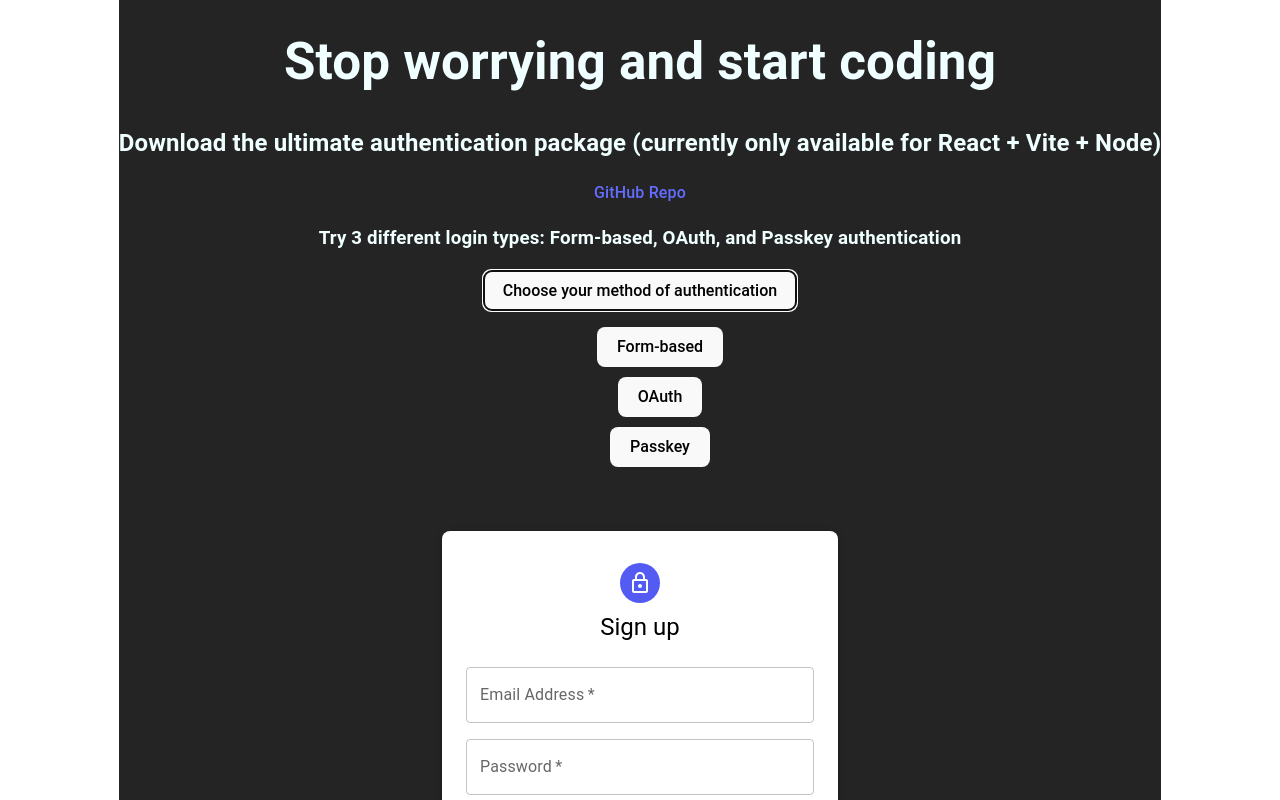
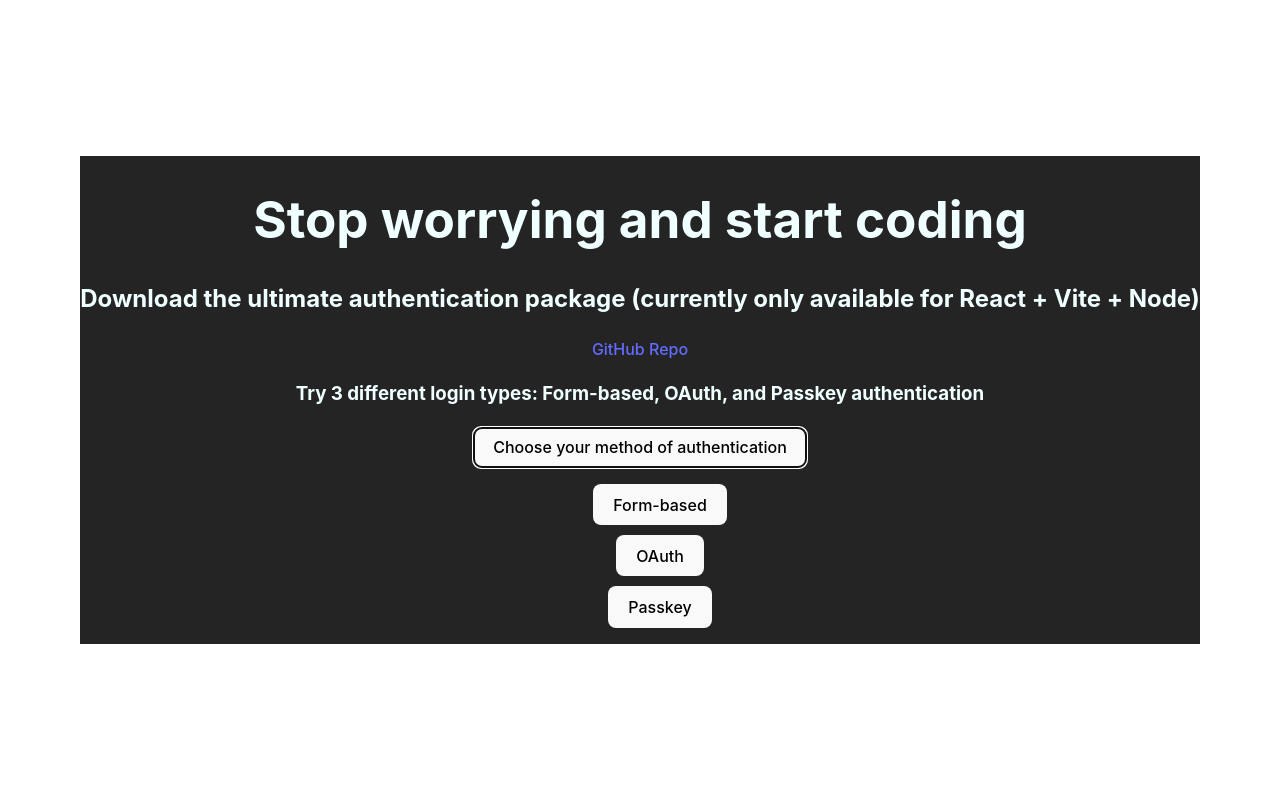
Before and after one commit to oslabs-beta/cerberus, a React (Vite) app in the folder client/: page /Forgot-PW in a window 1280 px wide. Both pictures are taken after a click on the button "Choose your method of authentication". Shown: the top 800 px of the page. Built offline with nearby package versions, Linux system fonts and the light colour scheme.

Commit message:
Trying to render sign-up component

```diff
--- a/client/src/App.tsx
+++ b/client/src/App.tsx
@@ -1,17 +1,26 @@
 import React, { useState, useEffect, useContext } from 'react';
+import { BrowserRouter as Router, Routes, Route } from 'react-router-dom';
 import Container from './components/Container';
+import SignUp from './components/Sign-up';
+import Login from './components/Login';
+import ForgotPW from './components/Forgot-PW';
 
 const App = () => {
-  return <Container></Container>;
+  return (
+    <Router>
+      <Container>
+        <Routes>
+          {/* give the route a react component instance */}
+          <Route path='/Login' element={<Login />} />
+          <Route path='/sign-up' element={<SignUp />} />
+          <Route path='/Forgot-PW' element={<ForgotPW />} />
+        </Routes>
+      </Container>
+    </Router>
+  );
 };
 
 export default App;
-
-// import { BrowserRouter as Router, Routes, Route } from "react-router-dom";
-// import Container from "./components/Container";
-// import SignUp from "./components/Sign-up";
-// import Login from "./components/Login";
-// import ForgotPW from "./components/Forgot-PW";
 
 // const App = () => {
 //   return (
--- a/client/src/components/Container.tsx
+++ b/client/src/components/Container.tsx
@@ -4,10 +4,13 @@ import { useState } from 'react';
 import SignUp from './Sign-up';
 import Login from './Login';
 import ForgotPW from './Forgot-PW';
+import { useNavigate } from 'react-router-dom';
 
-const Container = () => {
+//container should accept and render the children from the app.tsx file
+const Container = ({ children }: { children: React.ReactNode }) => {
   const [open, setOpen] = React.useState(false);
   const [isSignedUp, setIsSignedUp] = React.useState(false);
+  const navigate = useNavigate();
 
   const handleOpen = () => {
     setOpen(!open);
@@ -31,7 +34,7 @@ const Container = () => {
       {open ? (
         <ul className='menu'>
           <li className='menu-item'>
-            <button>Form-based</button>
+            <button onClick={() => navigate('/Sign-up')}>Form-based</button>
           </li>
           <li className='menu-item'>
             <button>OAuth</button>
@@ -43,11 +46,11 @@ const Container = () => {
       ) : null}
       <div className='bottom-container'>
         {/* <SignUp></SignUp> */}
-        {isSignedUp ? (
+        {/* {isSignedUp ? (
           <Login />
         ) : (
           <SignUp onSignUpSuccess={() => setIsSignedUp(true)} />
-        )}
+        )} */}
         {/* <Login></Login> */}
         {/* <ForgotPW></ForgotPW> */}
       </div>
--- a/package.json
+++ b/package.json
@@ -28,7 +28,8 @@
     "nodemailer": "^6.10.0",
     "pg": "^8.13.1",
     "react": "^18.3.1",
-    "react-dom": "^18.3.1"
+    "react-dom": "^18.3.1",
+    "react-router-dom": "^7.1.5"
   },
   "devDependencies": {
     "@eslint/js": "^9.17.0",
```
Also changed, not shown: 1 other file (tests, documents, lock files or other folders).
